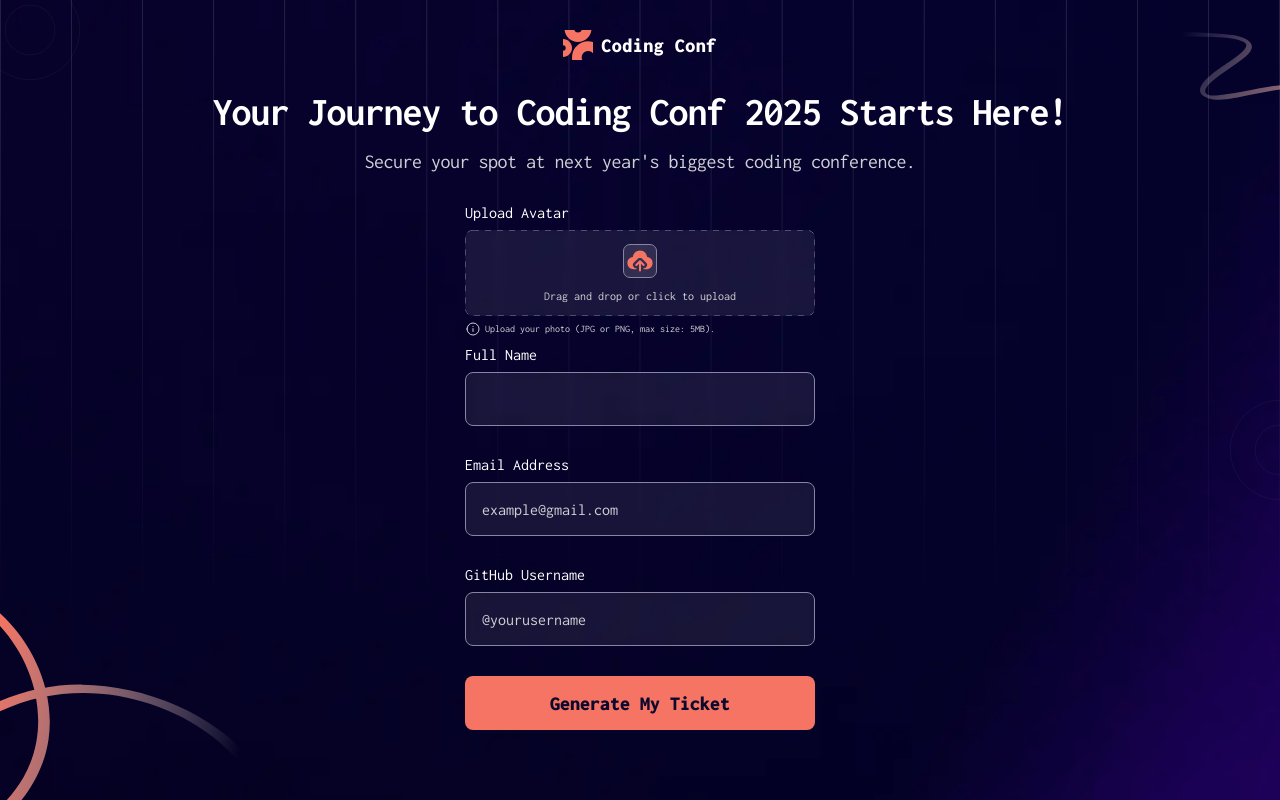
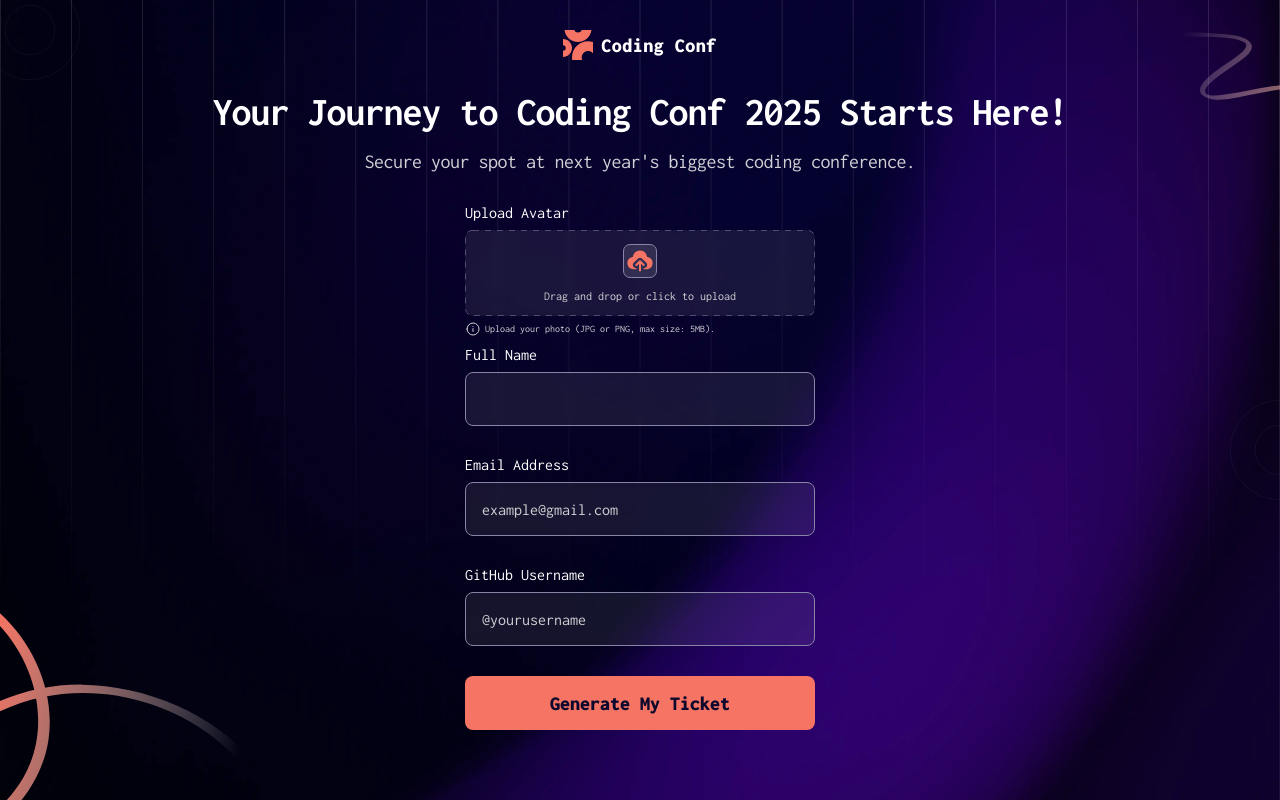
Before and after one commit to NavarroEmiliano/conference-ticket-generator-main, a React (Vite) app: page / in a window 1280 px wide. Built offline with nearby package versions, Linux system fonts and the light colour scheme.

Commit message:
background responsive

```diff
--- a/src/components/Background/Background.module.css
+++ b/src/components/Background/Background.module.css
@@ -4,7 +4,7 @@
     left: 0;
     width: 100%;
     height: 100%;
-    background-image: url("../../assets//images/background-mobile.png");
+    background-image: url("../../assets/images/background-mobile.png");
     background-size: cover;
     background-position: center;
     z-index: -1;
@@ -46,27 +46,15 @@
 }
 
 
-@media only screen and (max-width: 768px) {
-    .circleSvgTop {
-        width: 162px;
-        height: 162px;
-        top: -80px;
+
+@media (min-width: 768px) {
+    .background-container {
+        background-image: url('../../assets/images/background-tablet.png');
     }
+}
 
-    .circleSvgMiddle {
-        width: 162px;
-        height: 162px;
-        right: -80px;
-        overflow: hidden;
+@media (min-width: 1280px) {
+    .background-container {
+        background-image: url('../../assets/images/background-desktop.png');
     }
-
-    .squigglyTop {
-        width: 174px;
-    }
-
-    .squigglyBottom {
-        width: 300px;
-    }
-
-
 }
--- a/src/index.css
+++ b/src/index.css
@@ -1,28 +1,10 @@
 * {
+    box-sizing: border-box;
     margin: 0;
     padding: 0;
-    box-sizing: border-box;
     font-family: 'Inconsolata', sans-serif;
 }
 
 body {
-    background-image: url('./assets/images/background-mobile.png');
-    background-position: center;
-    background-size: cover;
-    background-repeat: no-repeat;
     color: #fff;
-    overflow: hidden;
 }
-
-
-@media  (min-width: 376px) and (max-width: 768px) {
-    body {
-        background-image: url('./assets/images/background-tablet.png');
-    }
-}
-
-@media  (max-width: 375px) {
-    body {
-        background-image: url('./assets/images/background-mobile.png');
-    }
-}
```
